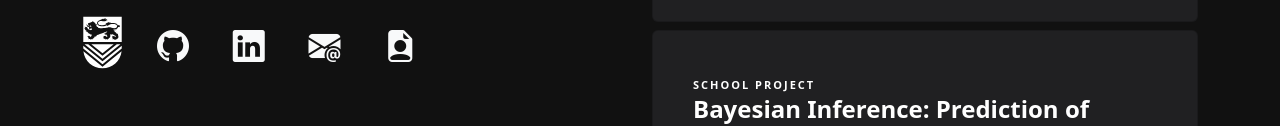
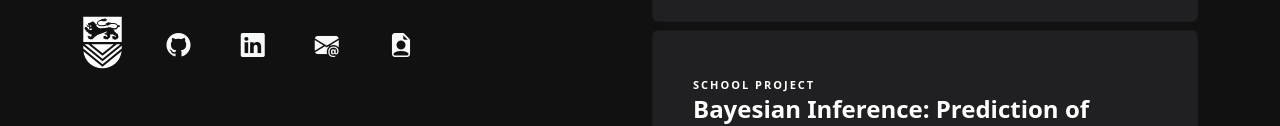
Before and after one commit to ernst-paul/Ernst-Paul.github.io, a plain HTML site: page index.html in a window 1280 px wide. Shown: the part 540-666 px from the top of the page. Drawn offline with nearby package versions, Linux system fonts and the light colour scheme.

Commit message:
Update index.html

```diff
--- a/index.html
+++ b/index.html
@@ -48,23 +48,23 @@
               <div class="flex-fill">
                 <div class="flex-fill">
                   <a class="nav-link d-flex flex-column align-items-center link-light text-decoration-none px-3" href="https://github.com/Ernst-Paul" target="_blank" data-bs-toggle="tooltip" data-bs-placement="top" data-bs-title="Github">
-                    <i class="h2 mb-0 bi bi-github"></i>
+                    <i class="h4 mb-0 bi bi-github"></i>
                   </a>
                 </div>
               </div>
               <div class="flex-fill">
                 <a class="nav-link d-flex flex-column align-items-center link-light text-decoration-none px-3" href="https://www.linkedin.com/in/ernst-paul-swens/" target="_blank" data-bs-toggle="tooltip" data-bs-placement="top" data-bs-title="LinkedIn">
-                  <i class="h2 mb-0 bi bi-linkedin"></i>
+                  <i class="h4 mb-0 bi bi-linkedin"></i>
                 </a>
               </div>
               <div class="flex-fill">
                 <a class="nav-link d-flex flex-column align-items-center link-light text-decoration-none px-3" href="mailto:epswens@gmail.com" data-bs-toggle="tooltip" data-bs-placement="top" data-bs-title="E-mail">
-                  <i class="h2 mb-0 bi bi-envelope-at-fill"></i>
+                  <i class="h4 mb-0 bi bi-envelope-at-fill"></i>
                 </a>
               </div>
               <div class="flex-fill">
                 <a class="nav-link d-flex flex-column align-items-center link-light text-decoration-none px-3" href="files/cv.pdf" target="_blank" data-bs-toggle="tooltip" data-bs-placement="top" data-bs-title="CV">
-                  <i class="h2 mb-0 bi bi-file-earmark-person-fill"></i>
+                  <i class="h4 mb-0 bi bi-file-earmark-person-fill"></i>
                 </a>
               </div>
             </div>
```
